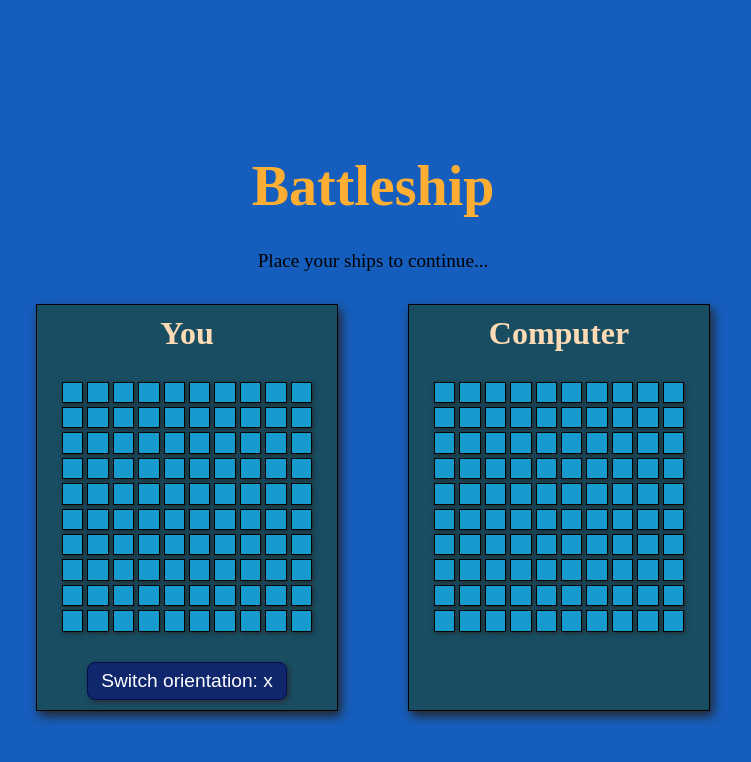
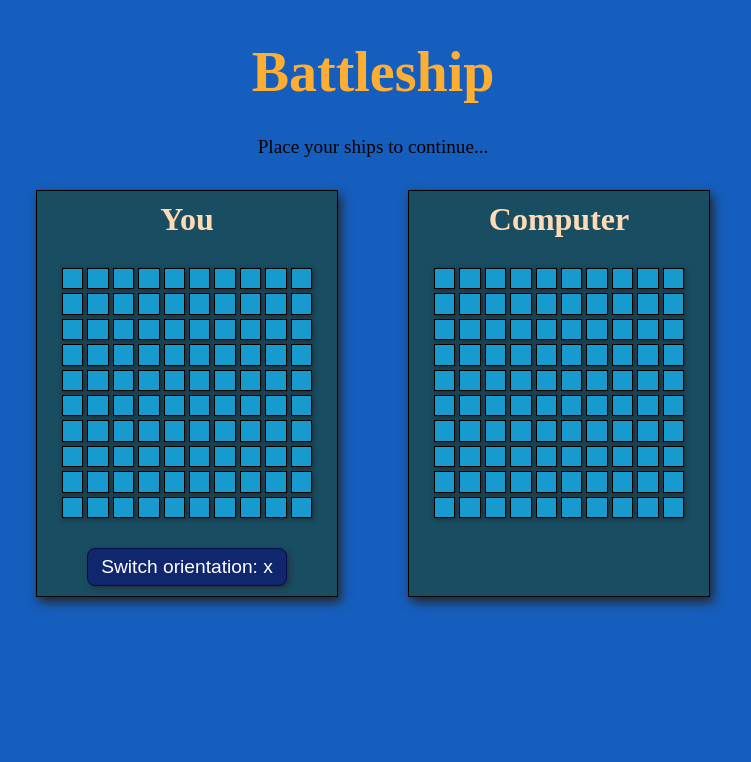
Before and after one commit to fredrikb12/battleship, a website built with webpack: page dist/index.html in a window 1280 px wide. Shown: the whole page, without its empty margins (267-1018 px from the left). Built offline with Linux system fonts and the light colour scheme.

Commit message:
Clean up files and edit margin

```diff
--- a/src/styles.css
+++ b/src/styles.css
@@ -21,7 +21,7 @@ body {
 #header {
   font-size: 3.5rem;
   color: #ffae34;
-  margin-top: 12%;
+  margin-top: 5vh;
 }
 
 #prompt {
```
Also changed, not shown: src/game.js (+0 -10 lines), dist/game.bundle.js.
